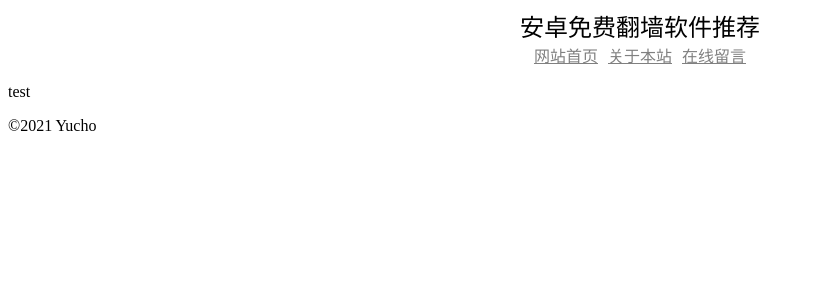
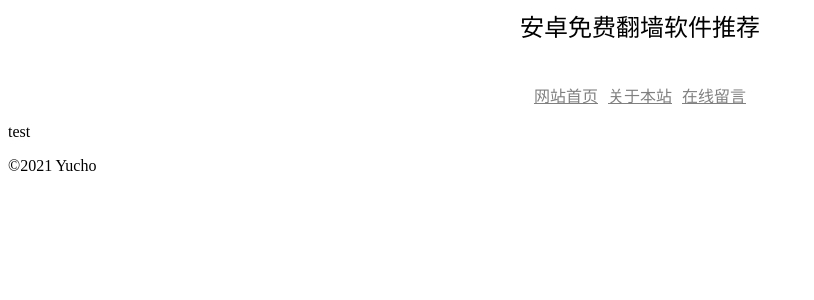
Before and after one commit to yucho123987/favourite-android-app, a Jekyll site: the page built from index.html, in a window 1280 px wide. Shown: the top 300 px of the page, without its empty margins (0-814 px from the left). Built offline with Jekyll 4.4.1, drawn with Linux system fonts in a browser that asks for light colours.

Commit message:
修复了上外边距的问题

```diff
--- a/static/css/main.css
+++ b/static/css/main.css
@@ -3,10 +3,11 @@
 }#site-name{
 	font-size:24px;
 	text-decoration:none
+}#links{
+	margin-top:40px
 }#links a{
 	margin-left:10px;
-	color:gray;
-	margin-top:40px
+	color:gray
 }#links a:first-child{
 	margin-left:0px
 }a{
```
